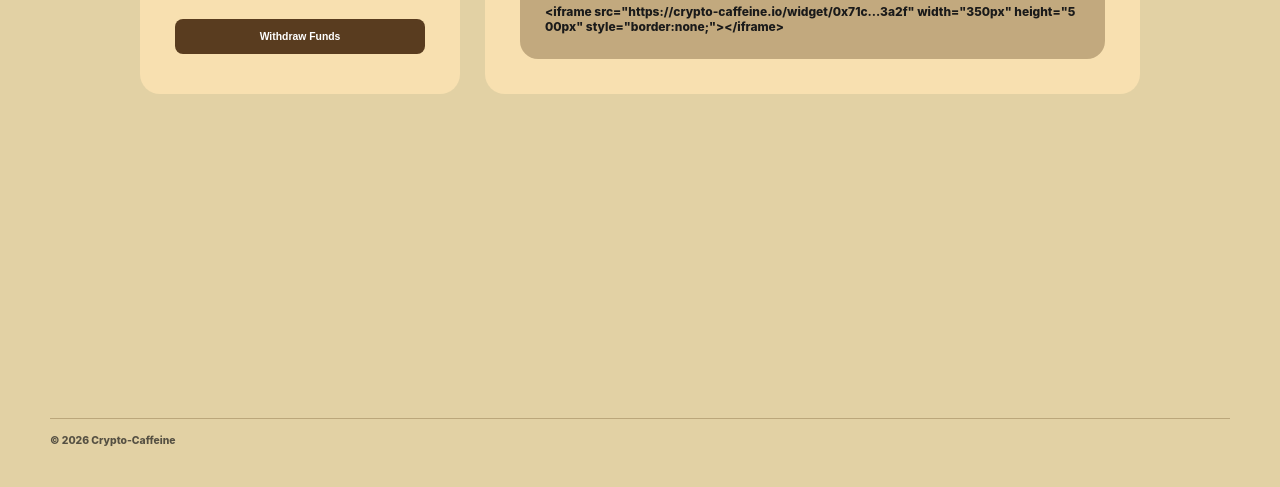
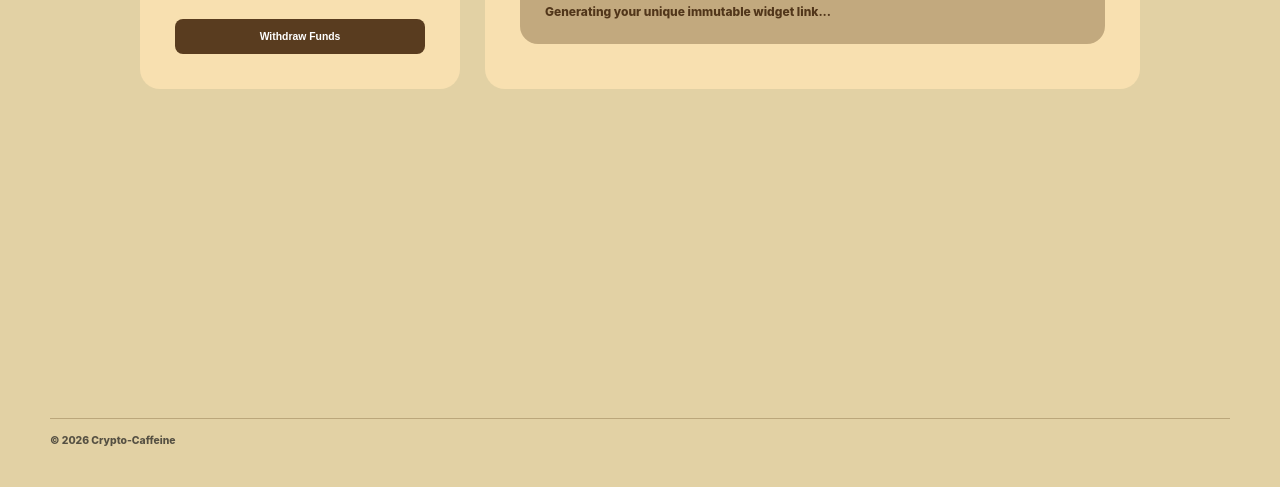
Before and after one commit to MuntahaFatima14/DApp-Fulcrum, a plain HTML site: page pages/dashboard.html in a window 1280 px wide. Shown: the part 313-800 px from the top of the page. Drawn offline with nearby package versions, Linux system fonts and the light colour scheme; a script that the page names is missing; files whose address does not match are found by name.

Commit message:
better interaction

```diff
--- a/pages/dashboard.html
+++ b/pages/dashboard.html
@@ -35,7 +35,10 @@
             <section style="background-color:var(--card-bg); border-radius:20px; padding:35px; flex:2;">
                 <h3 style="font-size:1.3rem; font-weight:800; margin-bottom:12px;">Embed Your Widget</h3>
                 <p style="font-size:0.75rem; font-weight:800; margin-bottom:25px;">Use this iFrame code to add Crypto-Caffeine to your website.</p>
-                <div id="iframeCode" style="background-color:var(--input-fill); border-radius:18px; padding:25px; font-size:0.75rem; font-weight:800; word-break:break-all;">&lt;iframe src="https://crypto-caffeine.io/widget/0x71c...3a2f" width="350px" height="500px" style="border:none;"&gt;&lt;/iframe&gt;</div>
+
+                <div id="iframeCode" style="background-color:var(--input-fill); border-radius:18px; padding:25px; font-size:0.75rem; font-weight:800; word-break:break-all; min-height: 60px; display: flex; align-items: center; color: var(--logo-border);">
+                Generating your unique immutable widget link...
+                </div>
             </section>
 
         </div>
```
